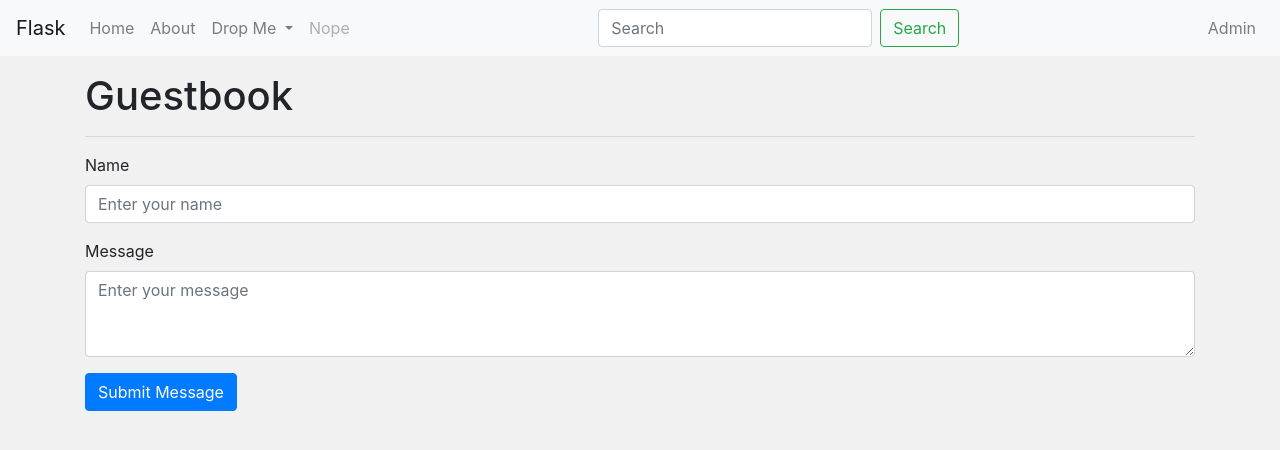
After one commit to hyper-mage/LearnFlask, a Flask app: page /guestbook in a window 1280 px wide. The commit adds this page. Shown: the top 450 px of the page. Run offline with Flask 2, Linux system fonts and the light colour scheme; parts of the project's set-up code (start-up, migrations or seed data) failed here and were passed over; some libraries are stand-ins or nearby versions.

Commit message:
Messed with JSONs, post via postman, some status errors, requests

```diff
--- /dev/null
+++ b/app/app/templates/public/guestbook.html
@@ -0,0 +1,77 @@
+{% extends 'public/templates/public_templates.html' %}
+
+{% block title %}Guestbook{% endblock %}
+
+{% block main %}
+
+<div class="container">
+  <div class="row">
+    <div class="col">
+      <h1>Guestbook</h1>
+      <hr>
+
+      <div class="mb-3">
+
+        <div class="form-group">
+          <label>Name</label>
+          <input type="text" class="form-control" id="name" placeholder="Enter your name">
+        </div>
+
+        <div class="form-group">
+          <label>Message</label>
+          <textarea class="form-control" id="message" cols="30" rows="3" placeholder="Enter your message"></textarea>
+        </div>
+
+        <button class='btn btn-primary' onclick=submit_entry();>Submit Message</button>
+
+      </div>
+
+    </div>
+  </div>
+</div>
+
+{% endblock %}
+
+{% block script %}
+<script>
+
+  function submit_entry() {
+
+    var name = document.getElementById("name")
+    var message = document.getElementById("message")
+
+    var entry = {
+      name: name.value,
+      message: message.value
+    }
+
+    fetch(`${window.origin}/guestbook/create-entry`, {
+      method: "POST",
+      credentials: "include",
+      body: JSON.stringify(entry),
+      cache: "no-cache",
+      headers: new Headers({
+        "content-type": "application/json"
+      })
+    })
+    .then(function (response) {
+
+      if (response.status !== 200) {
+
+        console.log(`Response status was not 200 ${response.status}`)
+        return
+
+      }
+
+      response.json().then(function (data) {
+
+        console.log(data)
+
+      })
+
+    })
+
+  }
+
+</script>
+{% endblock %}
--- a/app/app/templates/public/templates/public_templates.html
+++ b/app/app/templates/public/templates/public_templates.html
@@ -79,6 +79,7 @@
     integrity="sha384-B4gt1jrGC7Jh4AgTPSdUtOBvfO8shuf57BaghqFfPlYxofvL8/KUEfYiJOMMV+rV"
     crossorigin="anonymous"></script>
   <script src="{{ url_for('static', filename='js/app.js') }}"></script>
+  {% block script %}{% endblock %}
 </body>
 
 </html>
--- a/app/app/views.py
+++ b/app/app/views.py
@@ -1,6 +1,6 @@
 from app import app
 
-from flask import render_template, request, redirect
+from flask import render_template, request, redirect, jsonify, make_response
 
 from datetime import datetime
 
@@ -114,3 +114,34 @@ def profile(username):
 @app.route('/multiple/<foo>/<bar>/<baz>')
 def multi(foo, bar, baz):
     return f'foo: {foo}, bar: {bar}, baz: {baz}'
+
+@app.route('/json', methods=['POST'])
+def json():
+
+    if request.is_json:
+        req = request.get_json()
+        response = {
+            "message": "JSON received!",
+            "name": req.get("name")
+        }
+        res = make_response(jsonify(response), 200)
+        return res
+
+    else:
+        res = make_response(jsonify({"message": "No JSON received!"}), 400)
+        return res
+
+@app.route("/guestbook")
+def guestbook():
+    return render_template('public/guestbook.html')
+
+@app.route('/guestbook/create-entry', methods=["POST"])
+def create_entry():
+
+    req = request.get_json()
+
+    print(req)
+
+    res = make_response(jsonify(req), 200)
+
+    return res
```
